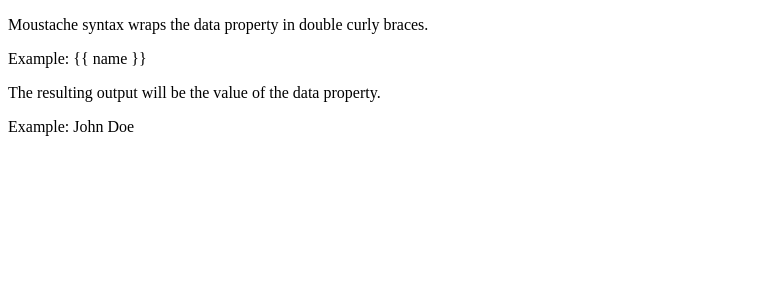
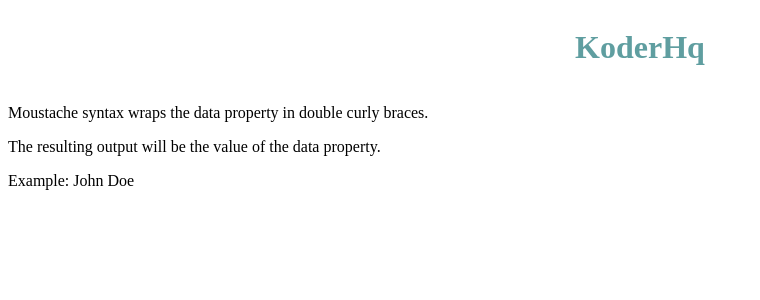
Before and after one commit to didymus707/vue-app, a Vue app: page / in a window 1280 px wide. Shown: the top 300 px of the page, without its empty margins (0-760 px from the left). Built offline with nearby package versions, Linux system fonts and the light colour scheme.

Commit message:
data binding

```diff
--- a/src/App.vue
+++ b/src/App.vue
@@ -1,6 +1,8 @@
 <template>
+  <div class="top">
+    <h1>KoderHq</h1>
+  </div>
   <p>Moustache syntax wraps the data property in double curly braces.</p>
-  <p v-pre>Example: {{ name }}</p>
 
   <p>The resulting output will be the value of the data property.</p>
   <p>Example: {{ name }}</p>
@@ -10,16 +12,18 @@
 export default {
   data() {
     return {
-      name: 'John Doe'
-    }
-  }
-}
+      name: "John Doe",
+    };
+  },
+};
 </script>
 
 <style>
 .top {
   display: flex;
+  justify-content: center;
   width: 100%;
+  color: cadetblue;
 }
 .btn {
   margin-left: 8px;
```
